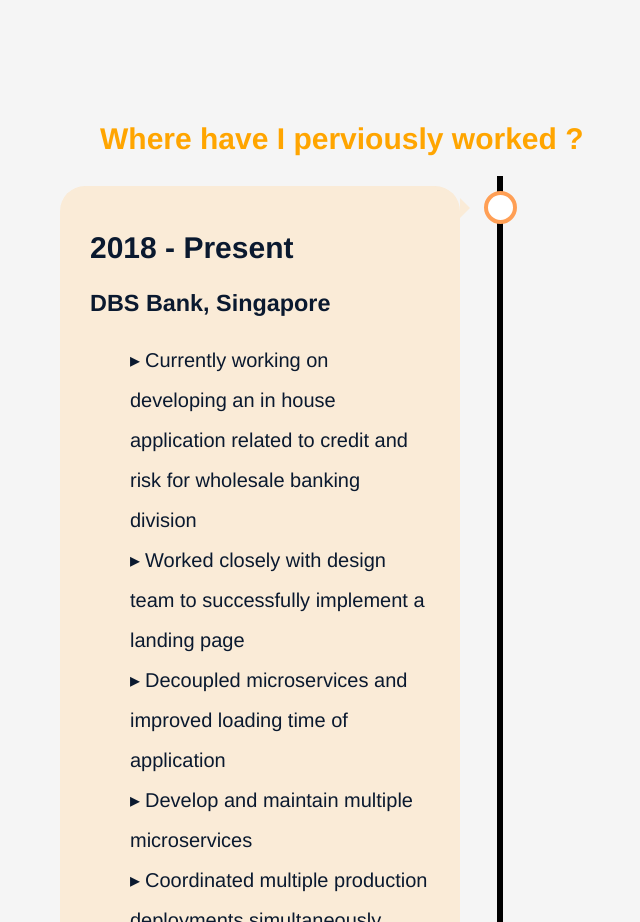
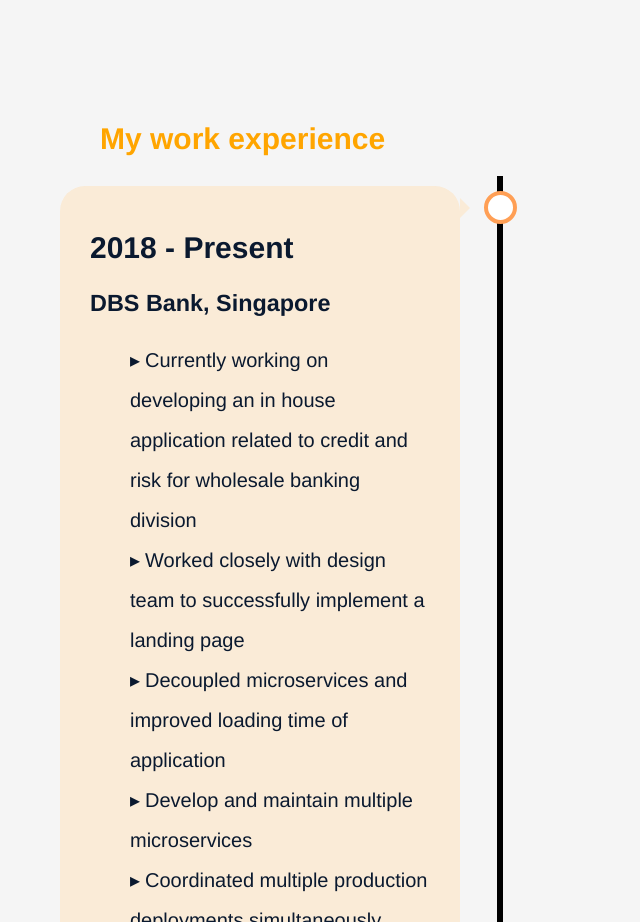
Before and after one commit to vishnusr90/vishnusr90.github.io, a React (Create React App) app: page / in a window 1280 px wide. Shown: the part 2120-3042 px from the top of the page, without its empty margins (280-920 px from the left). Built offline with nearby package versions, Linux system fonts and the light colour scheme.

Commit message:
Update experience section heading

```diff
--- a/src/components/Experience/Experience.js
+++ b/src/components/Experience/Experience.js
@@ -3,7 +3,7 @@
 function Experience() {
     return (
         <section id="experience-summary">
-            <div className="heading">Where have I perviously worked ?</div>
+            <div className="heading">My work experience</div>
 
             <div class="timeline">
                 <div class="container left exp-summary">
```
